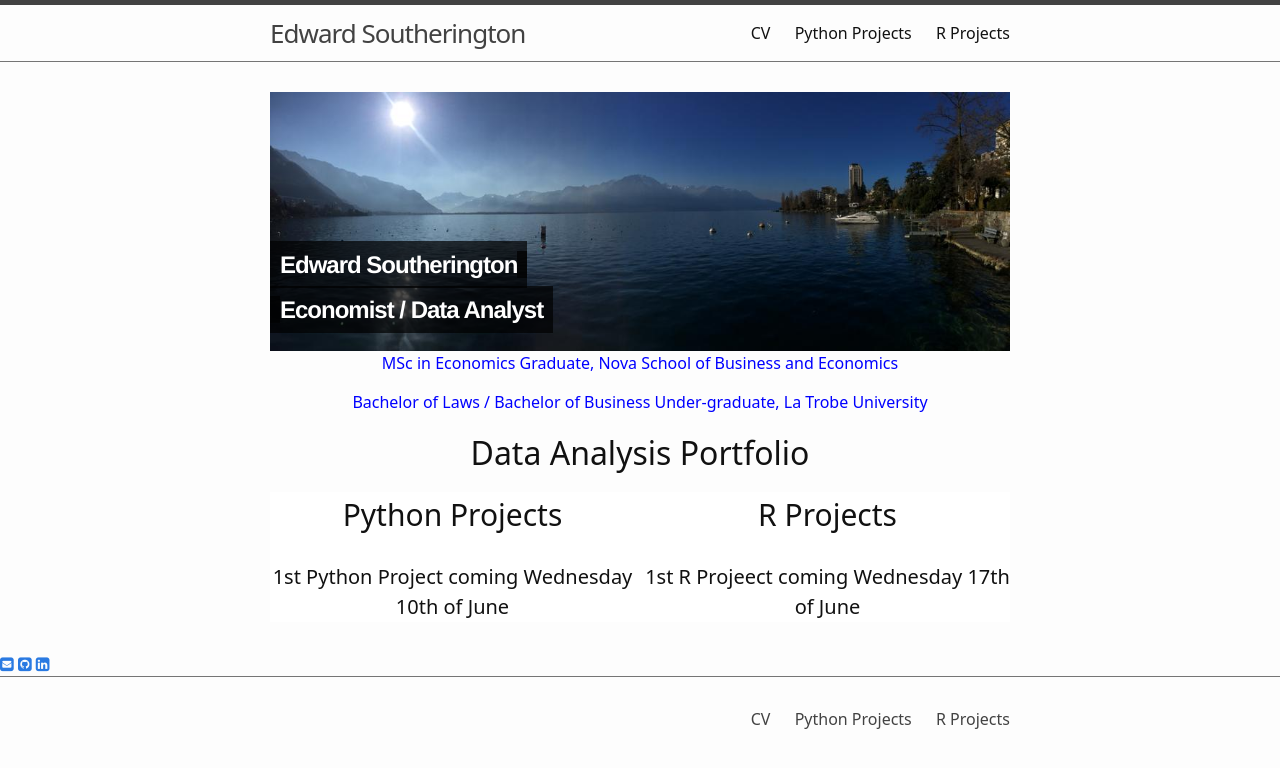
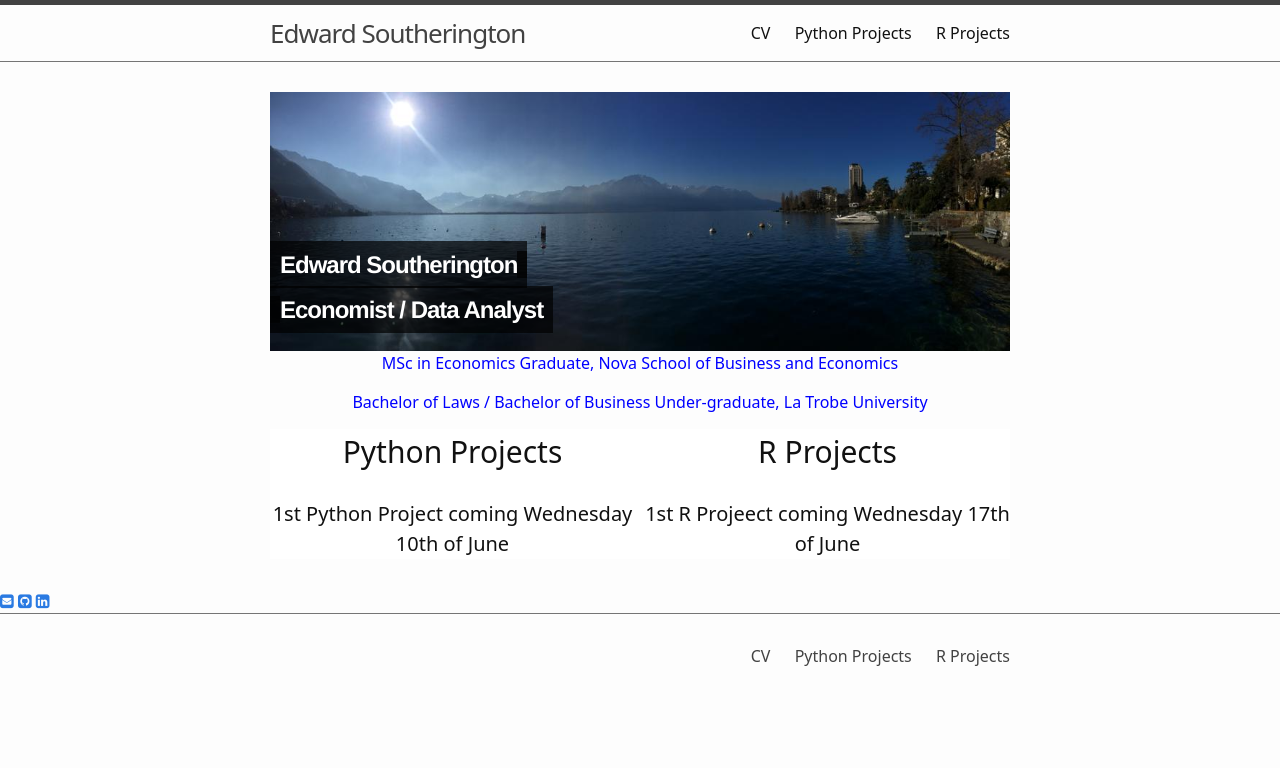
Before and after one commit to EdwardSoutherington/Portfolio, a Jekyll site: the page built from index.md, in a window 1280 px wide. Shown: the top 768 px of the page. Built offline with Jekyll 4.4.1, drawn with Linux system fonts in a browser that asks for light colours; nearby versions of some CDN libraries; some web fonts are replaced.

Commit message:
Update index.md

```diff
--- a/index.md
+++ b/index.md
@@ -60,7 +60,6 @@ title: Home
      </div>
     <p style="color: blue" align="center">MSc in Economics Graduate, Nova School of Business and Economics</p>
     <p style="color: blue" align="center">Bachelor of Laws / Bachelor of Business Under-graduate, La Trobe University</p>
-    <h1 align="center">Data Analysis Portfolio</h1>
 
   <div class="container">
    <div class="item1">Python Projects</div>
```
